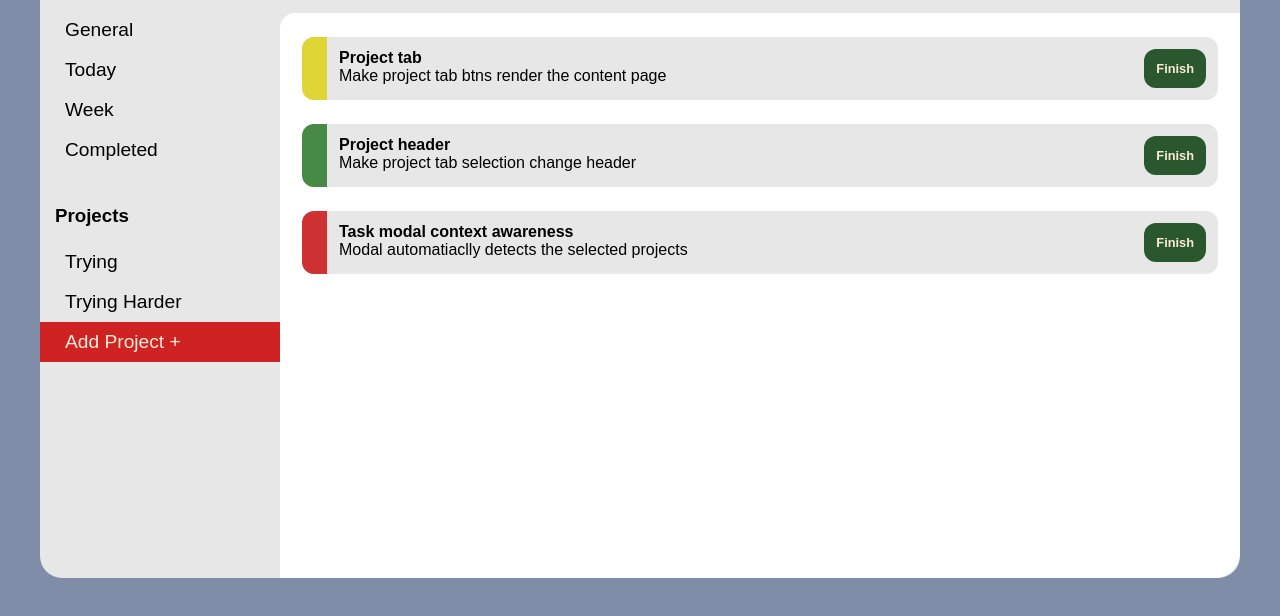
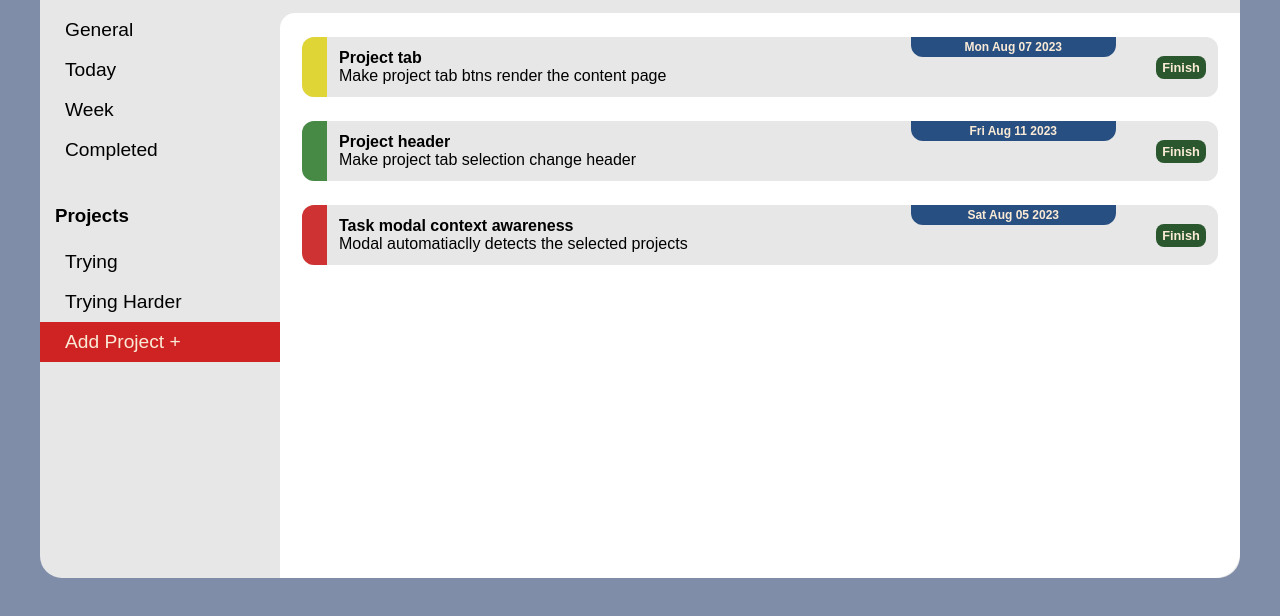
Before and after one commit to AndreasMy/todo-list, a website with bundled scripts: page dist/index.html in a window 1280 px wide. Shown: the part 142-758 px from the top of the page. Built offline with nearby package versions, Linux system fonts and the light colour scheme.

Commit message:
added display date to task items

```diff
--- a/src/components/taskElements.js
+++ b/src/components/taskElements.js
@@ -3,13 +3,19 @@ import {
   divFactory,
   buttonFactory,
 } from "../helpers/elementFactories";
-import { removeElements } from "../helpers/utils";
+import { findTabArray, removeElements } from "../helpers/utils";
 import { removeTask } from "../data/modalData";
+import { getFormattedDates } from "../data/taskData";
+
+
+const generalTab = findTabArray("tabgeneral");
 
 function taskItemFactory(array) {
   const elements = array.map((task, index) => {
     const taskItem = divFactory("div", `task-item`);
     taskItem.classList.add(`item-${index}`);
+
+    const taskContentWrapper = divFactory("div", "task-content");
 
     const priorityMarker = divFactory("div", "priority-marker");
     //* style the marker in js
@@ -35,11 +41,20 @@ function taskItemFactory(array) {
       `${task.description}`
     );
 
-    taskItem.appendChild(leftWrapper);
+    //* Display due date:
+    const dates = getFormattedDates(generalTab);
+    const dateDisplay = divFactory("span", "date-display");
+    const displayDate = textFactory("p", "display-date-txt", `${dates[index]}`);
+
+    taskItem.appendChild(dateDisplay);
+    dateDisplay.appendChild(displayDate);
+    taskItem.appendChild(taskContentWrapper);
+
+    taskContentWrapper.appendChild(leftWrapper);
 
     leftWrapper.appendChild(priorityMarker);
     leftWrapper.appendChild(itemTextWrapper);
-    taskItem.appendChild(cplBtn);
+    taskContentWrapper.appendChild(cplBtn);
     itemTextWrapper.appendChild(taskTitle);
     itemTextWrapper.appendChild(taskDescription);
 
--- a/src/data/modalData.js
+++ b/src/data/modalData.js
@@ -15,7 +15,6 @@ import { pushToArr } from "../data/taskData";
 import { renderTaskModal } from "../components/modalElements";
 import { projects } from "../helpers/crud";
 import { renderProjectTab } from "../components/tabElements";
-
 
 const generalTab = findTabArray("tabgeneral");
 
--- a/src/data/taskData.js
+++ b/src/data/taskData.js
@@ -1,4 +1,4 @@
-import { isSameDay, isSameWeek, parseISO } from "date-fns";
+import { isSameDay, isSameWeek, parseISO, format } from "date-fns";
 import { findTabArray } from "../helpers/utils";
 import { storeArray, retrieveArray, projects } from "../helpers/crud";
 
@@ -15,6 +15,16 @@ function fetchDates(array) {
   return getDates;
 }
 
+function getFormattedDates(array) {
+  const formattedDates = array.map((obj) => {
+    const date = parseISO(obj.date);
+    const formattedDate = format(date, "EEE MMM dd yyy");
+    return formattedDate;
+  });
+
+  return formattedDates;
+}
+
 function sortDates() {
   return {
     isToday: (dateLeft, dateRight) => isSameDay(dateLeft, dateRight),
@@ -24,6 +34,7 @@ function sortDates() {
 
 function pushToArr() {
   const dates = fetchDates(generalTab);
+
   const today = new Date();
 
   dates.forEach((date, index) => {
@@ -42,4 +53,4 @@ function pushToArr() {
   retrieveArray();
 }
 
-export { fetchDates, pushToArr, };
+export { fetchDates, pushToArr, getFormattedDates };
--- a/src/helpers/crud.js
+++ b/src/helpers/crud.js
@@ -124,8 +124,6 @@ function retrieveArray() {
 
   console.log("Retrieved from Local Storage:");
   console.log(retrievedArray);
-
-
 }
 
 export {
--- a/src/style.css
+++ b/src/style.css
@@ -25,7 +25,6 @@ aside {
   flex: 1;
   max-width: 240px;
   border-radius: 20px 0 0 20px;
-
 }
 
 button {
@@ -228,7 +227,6 @@ ul {
   min-width: 100%;
   min-height: 75px;
   border-radius: 0 20px 0 0;
-
 }
 
 .new-task-btn,
@@ -255,17 +253,24 @@ ul {
 
 .task-item {
   display: flex;
-  justify-content: space-between;
+  justify-content: flex-end;
   flex-direction: row;
   margin: 12px 22px;
   border-radius: 12px;
   background-color: rgb(231, 231, 231);
 }
 
+.task-content {
+  display: flex;
+  flex: 1;
+  justify-content: space-between;
+  flex-direction: row;
+}
+
 .left-wrapper {
   display: flex;
   flex-direction: row;
-  }
+}
 
 .priority-marker {
   width: 25px;
@@ -274,13 +279,16 @@ ul {
 }
 
 .complete-btn {
+  align-self: center;
+  height: 23px;
+  width: 50px;
   border: none;
   font-size: 0.8rem;
   font-weight: 700;
   background-color: rgb(42, 87, 46);
   color: antiquewhite;
-  border-radius: 12px;
-  padding: 12px;
+  border-radius: 8px;
+
 }
 
 .text-wrapper,
@@ -292,3 +300,23 @@ ul {
   display: flex;
   flex-direction: column;
 }
+
+.date-display {
+  display: flex;
+  justify-content: center;
+  align-items: center;
+  position: absolute;
+  height: 20px;
+  min-width: 16%;
+  max-width: 18%;
+  margin-right: 8%;
+  padding: 3px;
+  background-color: rgb(40, 79, 129);
+  color: antiquewhite;
+  border-radius: 0 0 12px 12px;
+}
+
+.display-date-txt {
+  font-weight: 700;
+  font-size: 0.75rem;
+}
```
Also changed, not shown: 1 other file.
